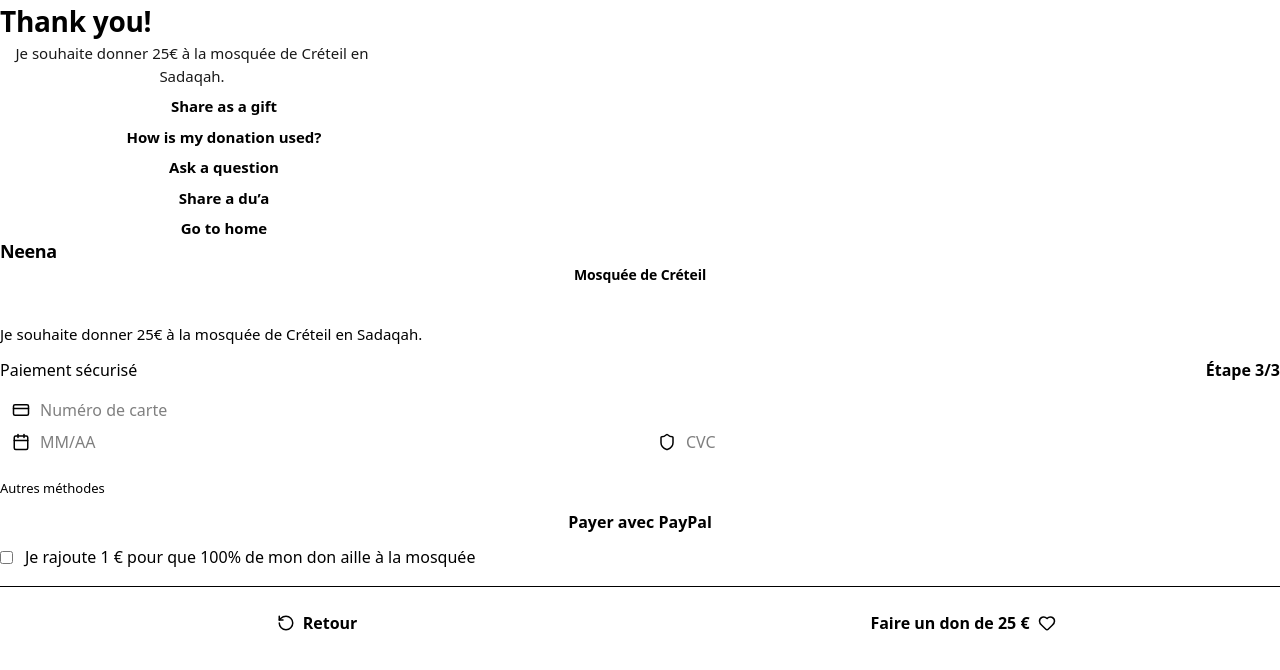
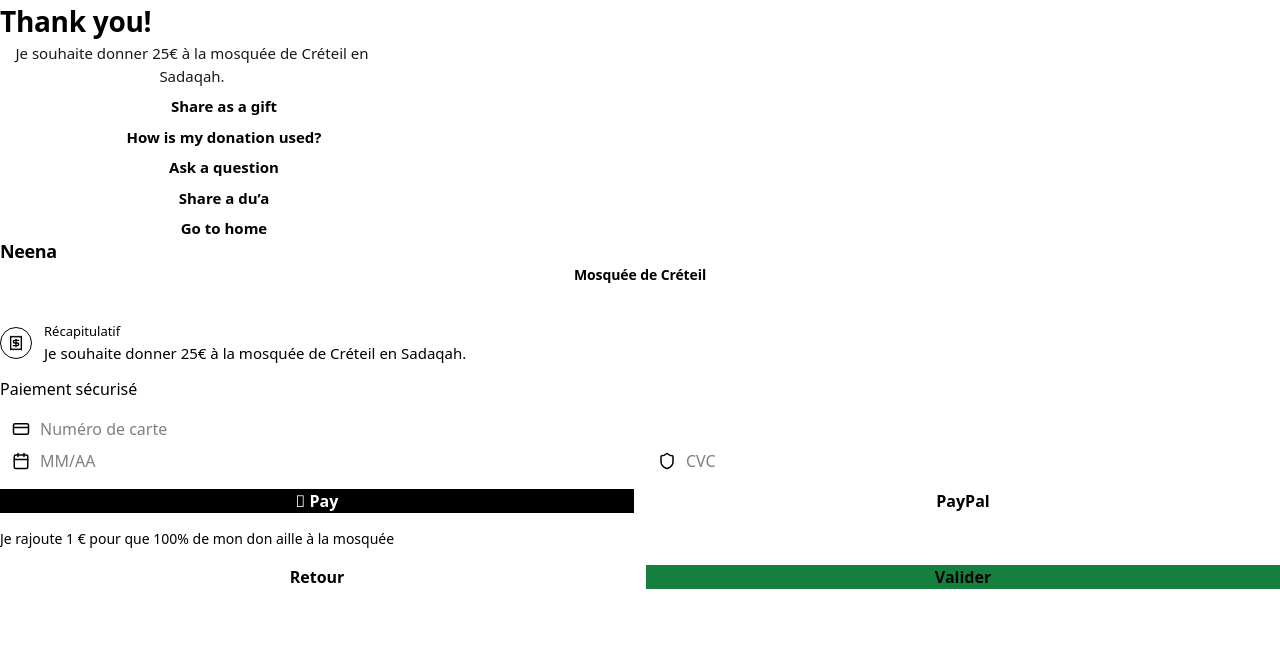
Before and after one commit to chaaaady/NeenaV3, a Next.js app: page /step-payment in a window 1280 px wide. Shown: the top 670 px of the page. Built offline with nearby package versions, Linux system fonts and the light colour scheme.

Commit message:
Payment V2: add Retour button to go back to step-personal-v2; improve recap aesthetics; integrate Apple Pay/PayPal with proper sizing; numeric keyboards for card fields; PayPal brand styling; remove card holder name

```diff
--- a/src/app/(don)/step-amount-v2/page.tsx
+++ b/src/app/(don)/step-amount-v2/page.tsx
@@ -13,12 +13,12 @@ const PRESET_AMOUNTS = [5, 10, 25, 50, 75, 100];
 
 export default function StepAmountV2Page() {
   const form = useFormContext<DonationFormValues>();
-  const _router = useRouter();
+  const router = useRouter();
   const values = form.watch();
   const [otherAmountInput, setOtherAmountInput] = useState("");
   const [isMenuOpen, setIsMenuOpen] = useState(false);
   const [showMosqueSelector, setShowMosqueSelector] = useState(false);
-  const { toPersonal, canProceedFromAmount } = useDonationFlow();
+  const { canProceedFromAmount } = useDonationFlow();
   const isInvalidAmount = !!otherAmountInput && isNaN(parseFloat(otherAmountInput));
 
   // Animation d'intro discrète
@@ -44,7 +44,7 @@ export default function StepAmountV2Page() {
 
   const handleNext = () => {
     if (canProceedFromAmount(values)) {
-      toPersonal();
+      router.push("/step-personal-v2");
     }
   };
 
--- a/src/app/(don)/step-payment/page.tsx
+++ b/src/app/(don)/step-payment/page.tsx
@@ -3,8 +3,10 @@
 import { useState, useMemo, useRef } from "react";
 import { useFormContext } from "react-hook-form";
 import { useRouter } from "next/navigation";
-import { RotateCcw, Heart, CreditCard, Calendar, Shield } from "lucide-react";
-import { AppBar, Stepper, Checkbox, PayPalButton, SideMenu, MosqueSelectorModal, Input } from "@/components";
+import { Heart, CreditCard, Calendar, Shield, User, Receipt } from "lucide-react";
+import { AppBar, Checkbox, PayPalButton, SideMenu, MosqueSelectorModal, Input } from "@/components";
+import { ApplePayButton } from "@/components/ApplePayButton";
+import { Switch } from "@/components/Switch";
 import { DonateOverlay } from "@/components/DonateOverlay";
 import { buildDonationSummary } from "@/features/donation/summary";
 import { useDonationFlow } from "@/features/donation/useDonationFlow";
@@ -64,10 +66,18 @@ export default function StepPaymentPage() {
         onMosqueSelect={(mosque) => form.setValue("mosqueName", mosque, { shouldDirty: true })}
       />
       <div className="app-container">
-        {/* Mini carte pour le résumé */}
+        {/* Récapitulatif sur fond blanc (esthétique améliorée) */}
         <div className="app-card mb-3">
-          <div className="text-[15px] text-[var(--text)] leading-relaxed">
-            {summarySentence}
+          <div className="flex items-center justify-between">
+            <div className="flex items-center gap-3 min-w-0">
+              <div className="w-8 h-8 rounded-full bg-[var(--surface-2)] border border-[var(--border)] flex items-center justify-center text-[var(--text-soft)] flex-shrink-0">
+                <Receipt size={16} />
+              </div>
+              <div className="min-w-0">
+                <div className="text-[13px] text-[var(--text-muted)]">Récapitulatif</div>
+                <div className="text-[15px] text-[var(--text)] leading-relaxed whitespace-normal break-words">{summarySentence}</div>
+              </div>
+            </div>
           </div>
         </div>
 
@@ -76,71 +86,75 @@ export default function StepPaymentPage() {
           <div className="space-y-4">
             <div className="flex items-center justify-between">
               <div className="app-title">Paiement sécurisé</div>
-              <Stepper
-                steps={[
-                  { label: "Montant", status: "completed" },
-                  { label: "Info", status: "completed" },
-                  { label: "Payment", status: "active" }
-                ]}
-              />
             </div>
 
-            <div className="space-y-3">
-              <div className="space-y-2">
+            {/* Section carte bancaire */}
+            <div className="section-box space-y-2">
               <Input
                 value={values.cardNumber}
                 onChange={(v: string) => form.setValue("cardNumber", v, { shouldDirty: true })}
                 autoComplete="cc-number"
                 leftIcon={<CreditCard size={18} />}
                 placeholder="Numéro de carte"
+                type="tel"
+                inputMode="numeric"
+                pattern="[0-9]*"
               />
-
               <div className="grid grid-cols-2 gap-3">
                 <Input
                   value={values.cardExp}
                   onChange={(v: string) => form.setValue("cardExp", v, { shouldDirty: true })}
                   placeholder="MM/AA"
                   leftIcon={<Calendar size={18} />}
+                  type="tel"
+                  inputMode="numeric"
+                  pattern="[0-9]*"
                 />
                 <Input
                   value={values.cardCvc}
                   onChange={(v: string) => form.setValue("cardCvc", v, { shouldDirty: true })}
                   placeholder="CVC"
                   leftIcon={<Shield size={18} />}
+                  type="tel"
+                  inputMode="numeric"
+                  pattern="[0-9]*"
+                />
+              </div>
+              <div className="grid grid-cols-2 gap-3 pt-2">
+                <ApplePayButton />
+                <PayPalButton label="PayPal" variant="brand" />
+              </div>
+            </div>
+
+            {/* Couvrir les frais */}
+            <div className="section-box">
+              <div className="flex items-center justify-between gap-3">
+                <span className="flex-1 text-[14px] leading-snug text-[var(--text)] font-[500]">Je rajoute {formatEuro(values.amount * 0.029)} pour que 100% de mon don aille à la mosquée</span>
+                <Switch
+                  checked={values.coverFees}
+                  onChange={(v: boolean) => form.setValue("coverFees", v, { shouldDirty: true })}
+                  ariaLabel="Couvrir les frais"
                 />
               </div>
             </div>
 
-              <div className="h-[1px] bg-[var(--border)]"></div>
-              <div className="text-[13px] text-[var(--text-muted)]">Autres méthodes</div>
-
-              <PayPalButton label="Payer avec PayPal" />
-
-              <Checkbox
-                label={`Je rajoute ${formatEuro(values.amount * 0.029)} pour que 100% de mon don aille à la mosquée`}
-                checked={values.coverFees}
-                onChange={(v: boolean) => form.setValue("coverFees", v, { shouldDirty: true })}
-              />
-            </div>
-
-            {/* Boutons d'actions intégrés dans la carte */}
-            <div className="pt-6 border-t border-[var(--border)]">
+            {/* Actions */}
+            <div className="pt-0">
               <div className="grid grid-cols-2 gap-3">
                 <button
                   onClick={backToPersonal}
-                  className="btn-secondary pressable w-full text-[16px] font-[700] focus-visible:outline-none focus-visible:ring-2 focus-visible:ring-[var(--focus)] flex items-center justify-center gap-2"
+                  className="btn-secondary pressable w-full text-[16px] font-[700] focus-visible:outline-none"
                 >
-                  <RotateCcw size={18} />
                   Retour
                 </button>
                 <button
                   onClick={handleSubmit}
                   data-variant="success"
                   ref={donateBtnRef}
-                  className="btn-primary pressable w-full text-[16px] font-[700] transition-colors focus-visible:outline-none focus-visible:ring-2 focus-visible:ring-[var(--focus)] disabled:opacity-40 disabled:cursor-not-allowed flex items-center justify-center gap-2"
+                  className="btn-primary pressable w-full text-[16px] font-[700] disabled:opacity-40 disabled:cursor-not-allowed flex items-center justify-center gap-2"
+                  style={{ background: '#15803D' }}
                 >
-                  Faire un don de {formatEuro(values.amount)}
-                  <Heart size={18} />
+                  Valider
                 </button>
               </div>
             </div>
--- /dev/null
+++ b/src/app/(don)/step-personal-v2/page.tsx
@@ -0,0 +1,145 @@
+"use client";
+
+import { useState } from "react";
+import { useFormContext } from "react-hook-form";
+import { useRouter } from "next/navigation";
+import { ArrowRight, ArrowLeft } from "lucide-react";
+import { AppBar, SegmentedControl, Input, SideMenu, MosqueSelectorModal } from "@/components";
+import { Switch } from "@/components/Switch";
+import { DonationFormValues } from "@/lib/schema";
+import { useDonationFlow } from "@/features/donation/useDonationFlow";
+
+export default function StepPersonalV2Page() {
+  const form = useFormContext<DonationFormValues>();
+  const router = useRouter();
+  const values = form.watch();
+  const [isMenuOpen, setIsMenuOpen] = useState(false);
+  const [showMosqueSelector, setShowMosqueSelector] = useState(false);
+  const { toPayment, canProceedFromPersonal } = useDonationFlow();
+
+  const handleNext = () => {
+    if (canProceedFromPersonal(values)) {
+      toPayment();
+    }
+  };
+
+
+  return (
+    <>
+      <AppBar
+        onMenu={() => setIsMenuOpen(true)}
+        currentMosque={values.mosqueName}
+        onMosqueSelect={() => setShowMosqueSelector(true)}
+      />
+      <SideMenu isOpen={isMenuOpen} onClose={() => setIsMenuOpen(false)} />
+      <MosqueSelectorModal
+        isOpen={showMosqueSelector}
+        onClose={() => setShowMosqueSelector(false)}
+        currentMosque={values.mosqueName}
+        onMosqueSelect={(mosque) => form.setValue("mosqueName", mosque, { shouldDirty: true })}
+      />
+      <div className="app-container">
+        <div className="app-card">
+          <div className="space-y-6">
+            <div className="flex items-center justify-between">
+              <div className="app-title">Informations personnelles</div>
+            </div>
+
+            <div className="space-y-5">
+              {/* 1) Choix Personnel / Entreprise (mêmes règles visuelles que Frequency) */}
+              <SegmentedControl
+                options={["Personnel", "Entreprise"]}
+                value={values.donorType === "Entreprise" ? "Entreprise" : "Personnel"}
+                onChange={(v: string) => {
+                  const mapped = v === "Entreprise" ? "Entreprise" : "Personnel";
+                  form.setValue("donorType", mapped as "Personnel" | "Entreprise", { shouldDirty: true });
+                }}
+              />
+
+              {/* 2) Champs d'informations */}
+              <div className="section-box space-y-3">
+                {values.donorType === "Entreprise" ? (
+                  <>
+                    <Input
+                      value={values.companyName}
+                      onChange={(v: string) => form.setValue("companyName", v, { shouldDirty: true })}
+                      placeholder="Raison sociale"
+                    />
+                    <Input
+                      value={values.companySiret}
+                      onChange={(v: string) => form.setValue("companySiret", v, { shouldDirty: true })}
+                      placeholder="SIRET"
+                      inputMode="numeric"
+                    />
+                  </>
+                ) : (
+                  <div className="grid grid-cols-2 gap-3">
+                    <Input
+                      value={values.firstName}
+                      onChange={(v: string) => form.setValue("firstName", v, { shouldDirty: true })}
+                      placeholder="Prénom"
+                    />
+                    <Input
+                      value={values.lastName}
+                      onChange={(v: string) => form.setValue("lastName", v, { shouldDirty: true })}
+                      placeholder="Nom"
+                    />
+                  </div>
+                )}
+
+                <Input
+                  value={values.email}
+                  onChange={(v: string) => form.setValue("email", v, { shouldDirty: true })}
+                  placeholder="Email"
+                  type="email"
+                  autoComplete="email"
+                />
+                <Input
+                  value={values.address || ""}
+                  onChange={(v: string) => form.setValue("address", v, { shouldDirty: true })}
+                  placeholder="Adresse"
+                />
+              </div>
+
+              {/* 3) Reçu fiscal */}
+              <div className="section-box">
+                <div className="flex items-center justify-between gap-3">
+                  <span className="flex-1 text-[14px] leading-snug text-[var(--text)] font-[500]">Je souhaite recevoir un reçu fiscal</span>
+                  <Switch
+                    checked={values.wantsReceipt}
+                    onChange={(v: boolean) => form.setValue("wantsReceipt", v, { shouldDirty: true })}
+                    ariaLabel="Recevoir un reçu fiscal"
+                  />
+                </div>
+              </div>
+
+              <div className="pt-0">
+                <div className="grid grid-cols-2 gap-3">
+                  <button
+                    onClick={() => router.push("/step-amount-v2")}
+                    className="btn-secondary pressable w-full text-[16px] font-[700] focus-visible:outline-none flex items-center justify-center gap-2"
+                  >
+                    <ArrowLeft size={18} />
+                    Retour
+                  </button>
+                  <button
+                    onClick={handleNext}
+                    disabled={
+                      values.donorType === "Entreprise"
+                        ? (!values.companyName || !values.companySiret || !values.email)
+                        : (!values.firstName || !values.lastName || !values.email)
+                    }
+                    className="btn-primary pressable w-full px-10 py-3 text-[16px] font-[700] disabled:opacity-40 disabled:cursor-not-allowed flex items-center justify-center gap-2"
+                  >
+                    Continuer
+                    <ArrowRight size={18} />
+                  </button>
+                </div>
+              </div>
+            </div>
+          </div>
+        </div>
+      </div>
+    </>
+  );
+}
--- /dev/null
+++ b/src/app/step-personal-V2/page.tsx
@@ -0,0 +1,5 @@
+import { redirect } from "next/navigation";
+
+export default function StepPersonalV2Alias() {
+  redirect("/step-personal-v2");
+}
--- /dev/null
+++ b/src/components/ApplePayButton.tsx
@@ -0,0 +1,9 @@
+"use client";
+
+export function ApplePayButton({ label = " Pay" }: { label?: string }) {
+  return (
+    <button className="paypal-btn pressable w-full text-[16px] font-[700]" style={{ background: '#000', color: '#fff' }}>
+      {label}
+    </button>
+  );
+}
--- a/src/components/Checkbox.tsx
+++ b/src/components/Checkbox.tsx
@@ -10,18 +10,24 @@ export function Checkbox({
   onChange: (checked: boolean) => void;
 }) {
   return (
-    <div className="flex items-start gap-3">
-      <div className="checkbox-touch">
-        <input
-          type="checkbox"
-          className="app-checkbox mt-[2px] focus-visible:outline-none focus-visible:ring-2 focus-visible:ring-[var(--focus)]"
-          checked={checked}
-          onChange={(e) => onChange(e.target.checked)}
-        />
-      </div>
-      <label className="text-[16px] leading-[22px] text-[var(--text-muted)]">
-        {label}
-      </label>
-    </div>
+    <button
+      type="button"
+      onClick={() => onChange(!checked)}
+      className="inline-flex items-center gap-2 px-3 h-9 rounded-full border border-[rgba(15,23,42,0.08)] bg-white shadow-sm text-[14px] font-[600] text-[var(--text-soft)] hover:shadow transition"
+      aria-pressed={checked}
+    >
+      <span
+        className="inline-flex items-center justify-center w-5 h-5 rounded-md border border-[var(--border)]"
+        aria-hidden
+        style={{ background: checked ? '#0B1220' : '#FFFFFF' }}
+      >
+        {checked && (
+          <svg width="12" height="12" viewBox="0 0 20 20" fill="none">
+            <path d="M5 10.5l3 3 7-7" stroke="#fff" strokeWidth="2" strokeLinecap="round" strokeLinejoin="round" />
+          </svg>
+        )}
+      </span>
+      {label}
+    </button>
   );
 }
--- a/src/components/PayPalButton.tsx
+++ b/src/components/PayPalButton.tsx
@@ -1,8 +1,11 @@
 "use client";
 
-export function PayPalButton({ label }: { label: string }) {
+export function PayPalButton({ label, variant = "default" }: { label: string; variant?: "default" | "brand" }) {
   return (
-    <button className="paypal-btn pressable w-full text-[16px] font-[700]">
+    <button
+      className="paypal-btn pressable w-full text-[16px] font-[700]"
+      data-brand={variant === "brand" ? "paypal" : undefined}
+    >
       {label}
     </button>
   );
--- /dev/null
+++ b/src/components/Switch.tsx
@@ -0,0 +1,32 @@
+"use client";
+
+export function Switch({
+  checked,
+  onChange,
+  ariaLabel,
+}: {
+  checked: boolean;
+  onChange: (checked: boolean) => void;
+  ariaLabel?: string;
+}) {
+  const toggle = () => onChange(!checked);
+
+  return (
+    <button
+      type="button"
+      role="switch"
+      aria-checked={checked}
+      aria-label={ariaLabel}
+      onClick={toggle}
+      onKeyDown={(e) => {
+        if (e.key === "Enter" || e.key === " ") {
+          e.preventDefault();
+          toggle();
+        }
+      }}
+      className={`switch ${checked ? "on" : ""}`}
+    >
+      <span className="switch-thumb" />
+    </button>
+  );
+}
--- a/src/lib/schema.ts
+++ b/src/lib/schema.ts
@@ -22,6 +22,7 @@ export const donationFormSchema = z.object({
   email: z.string(),
   address: z.string(),
   wantsReceipt: z.boolean(),
+  cardName: z.string(),
   cardNumber: z.string(),
   cardExp: z.string(),
   cardCvc: z.string(),
@@ -48,6 +49,7 @@ export const defaultDonationValues: DonationFormValues = {
   email: "",
   address: "",
   wantsReceipt: false,
+  cardName: "",
   cardNumber: "",
   cardExp: "",
   cardCvc: "",
--- a/src/styles/base.css
+++ b/src/styles/base.css
@@ -124,6 +124,37 @@
 
 /* @layer components - Layout and UI components */
 @layer components {
+  /* Modern switch */
+  .switch {
+    width: 46px;
+    height: 28px;
+    border-radius: 999px;
+    border: 1px solid rgba(15,23,42,0.08);
+    background: #F3F4F6;
+    position: relative;
+    box-shadow: inset 0 0 0 1px rgba(15,23,42,0.02);
+    transition: background-color var(--motion-base) var(--ease-inout), box-shadow var(--motion-base) var(--ease-inout);
+  }
+  .switch .switch-thumb {
+    position: absolute;
+    top: 50%;
+    left: 4px;
+    width: 20px;
+    height: 20px;
+    border-radius: 50%;
+    background: #fff;
+    transform: translate(0, -50%);
+    box-shadow: 0 2px 6px rgba(0,0,0,0.12);
+    transition: transform var(--motion-base) var(--ease-inout), background-color var(--motion-base) var(--ease-inout);
+  }
+  .switch.on {
+    background: #0B1220;
+    box-shadow: inset 0 0 0 1px rgba(255,255,255,0.06);
+  }
+  .switch.on .switch-thumb {
+    transform: translate(18px, -50%);
+    background: #fff;
+  }
   /* Mini footer */
   /* Footer removed */
   /* Headers */
@@ -281,7 +312,7 @@
   .app-input {
     height: 44px;
     font-size: 16px;
-    border-radius: var(--radius-all);
+    border-radius: 12px;
     border: 1px solid var(--border);
     padding: 0 12px;
     background: #fff;
@@ -304,20 +335,21 @@
     height: 22px;
     border-radius: var(--radius-all);
     border: 1px solid var(--border);
-    transition: all var(--motion-base) var(--ease-inout);
+    transition: background-color var(--motion-base) var(--ease-inout), transform var(--motion-base) var(--ease-inout), box-shadow var(--motion-base) var(--ease-inout);
   }
   .app-checkbox:checked {
-    background: var(--success);
-    transform: scale(1.1);
+    background: #0B1220;
+    transform: translateY(-1px);
+    box-shadow: 0 6px 16px rgba(11,18,32,0.10);
   }
   .checkbox-touch {
-    padding: 12px;
-    margin: -12px;
+    padding: 8px;
+    margin: -8px;
     border-radius: var(--radius-all);
     transition: background-color var(--motion-base) var(--ease-inout);
   }
   .checkbox-touch:hover {
-    background-color: rgba(0,0,0,0.05);
+    background-color: rgba(0,0,0,0.03);
   }
 
   /* Buttons */
@@ -426,6 +458,14 @@
     border: 1px solid rgba(15, 23, 42, 0.06);
     border-radius: 12px;
     padding: 10px;
+    box-shadow: 0 0 6px rgba(11,18,32,0.04), 0 2px 8px rgba(11,18,32,0.06);
+  }
+  /* Generic section container for V2 (used on personal step) */
+  .section-box {
+    background: #F9FAFB;
+    border: 1px solid rgba(15, 23, 42, 0.06);
+    border-radius: 12px;
+    padding: 12px;
     box-shadow: 0 0 6px rgba(11,18,32,0.04), 0 2px 8px rgba(11,18,32,0.06);
   }
   .amount-grid-footer {
@@ -622,7 +662,7 @@
 
   /* Special buttons */
   .paypal-btn {
-    min-height: 56px;
+    min-height: 44px;
     border-radius: var(--radius-all);
     background: #F7F9FC;
     border: 1px solid var(--border);
@@ -636,6 +676,11 @@
   .paypal-btn:hover {
     transform: translateY(-1px);
     box-shadow: 0 4px 12px rgba(0,0,0,0.08);
+  }
+  .paypal-btn[data-brand="paypal"] {
+    background: #FFC439; /* PayPal yellow */
+    border-color: #FFC439;
+    color: #003087; /* PayPal blue */
   }
 
   /* Notes */
```
Lines whose indentation alone changed are shown as unchanged.
